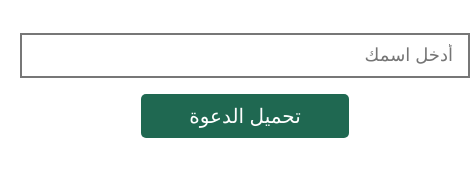
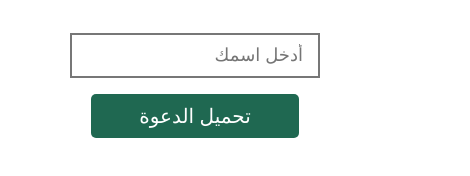
Before and after one commit to omergehad405/invetation-card2, a plain HTML site: page index.html in a window 390 px wide. Shown: the part 266-442 px from the top of the page, 470 px wide, since content can reach past the window. Drawn offline with Linux system fonts and the light colour scheme; a web font is replaced by a local one.

Commit message:
Update style.css

```diff
--- a/style.css
+++ b/style.css
@@ -67,5 +67,9 @@
 @media (max-width: 768px) {
   .container {
     width: 350px;
+
+    form {
+      width: 250px;
+    }
   }
 }
```
